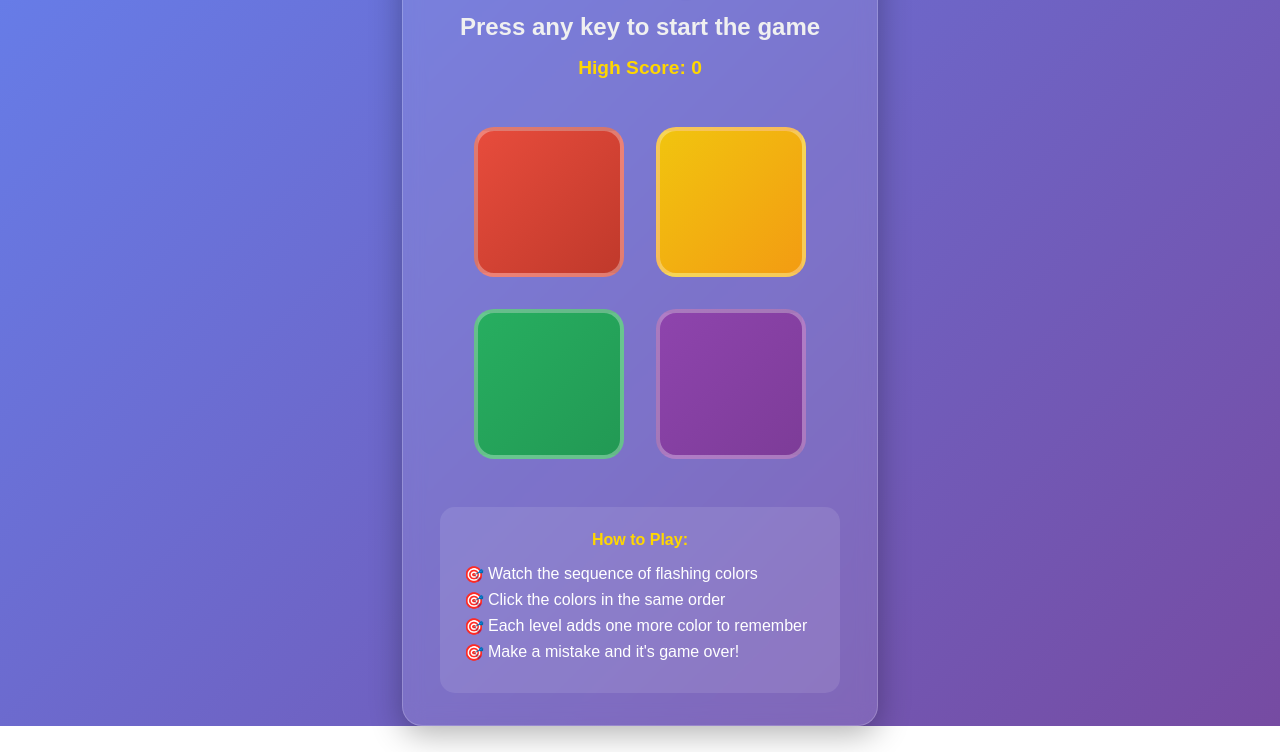
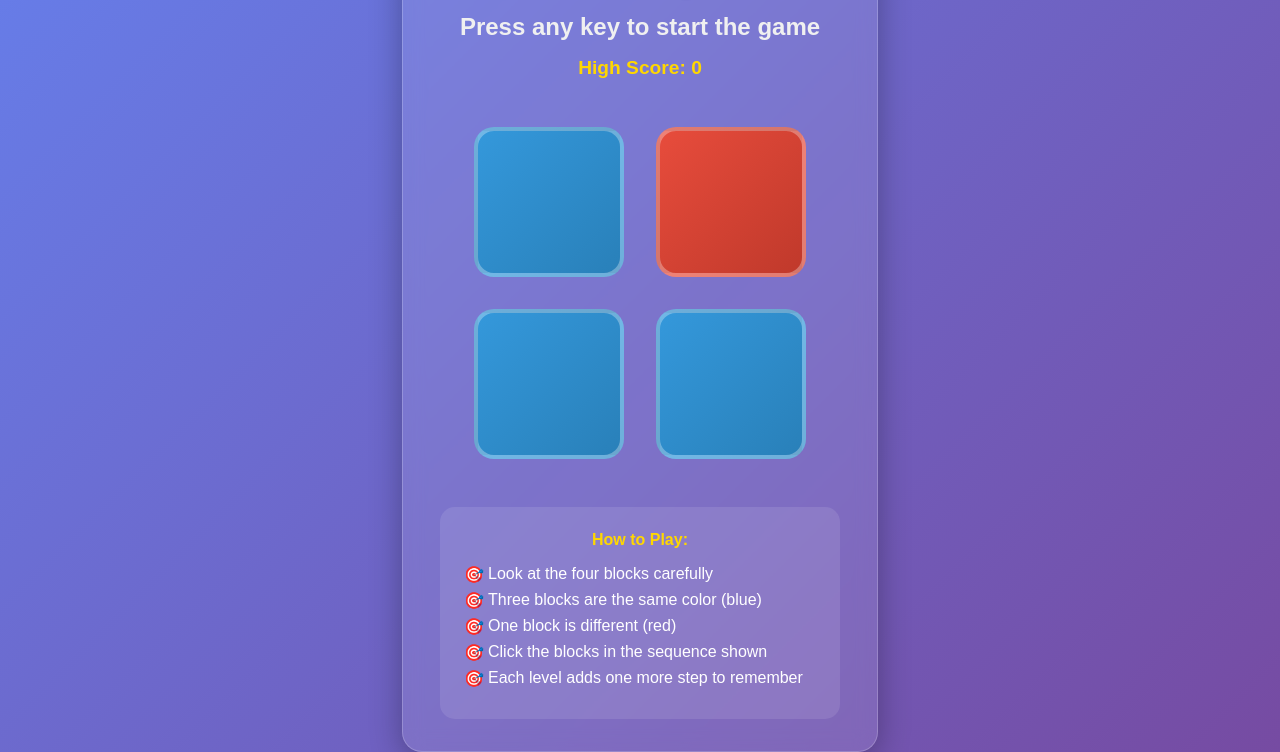
Before and after one commit to Ekta7480/Simon-Game, a website: page index.html in a window 1280 px wide. Shown: the part 83-835 px from the top of the page. Before the commit the page ends 809 px from the top, so only its background shows below. Drawn offline with Linux system fonts and the light colour scheme.

Commit message:
Update game for three same, one different pattern

```diff
--- a/app.js
+++ b/app.js
@@ -6,6 +6,7 @@ let level = 0;
 let highScore = localStorage.getItem('simonHighScore') || 0;
 
 let btns = ["red", "purple", "green", "yellow"];
+let differentBlock = "yellow"; // The block that's different from the others
 
 let h2 = document.querySelector("h2");
 let h3 = document.querySelector("h3");
--- a/index.html
+++ b/index.html
@@ -26,10 +26,11 @@
         <div class="instructions">
             <h4>How to Play:</h4>
             <ul>
-                <li>Watch the sequence of flashing colors</li>
-                <li>Click the colors in the same order</li>
-                <li>Each level adds one more color to remember</li>
-                <li>Make a mistake and it's game over!</li>
+                <li>Look at the four blocks carefully</li>
+                <li>Three blocks are the same color (blue)</li>
+                <li>One block is different (red)</li>
+                <li>Click the blocks in the sequence shown</li>
+                <li>Each level adds one more step to remember</li>
             </ul>
         </div>
     </div>
--- a/style.css
+++ b/style.css
@@ -77,19 +77,19 @@ h3 {
 }
 
 .red {
-    background: linear-gradient(135deg, #e74c3c, #c0392b);
+    background: linear-gradient(135deg, #3498db, #2980b9);
 }
 
 .green {
-    background: linear-gradient(135deg, #27ae60, #229954);
+    background: linear-gradient(135deg, #3498db, #2980b9);
 }
 
 .purple {
-    background: linear-gradient(135deg, #8e44ad, #7d3c98);
+    background: linear-gradient(135deg, #3498db, #2980b9);
 }
 
 .yellow {
-    background: linear-gradient(135deg, #f1c40f, #f39c12);
+    background: linear-gradient(135deg, #e74c3c, #c0392b);
 }
 
 .flash {
```
